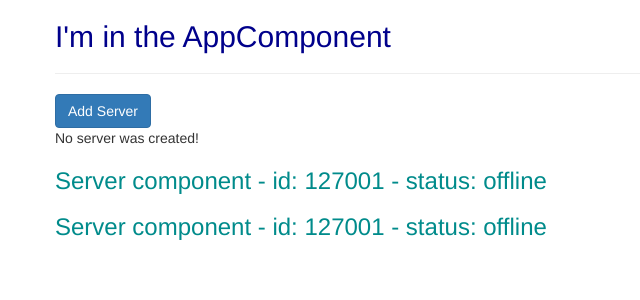
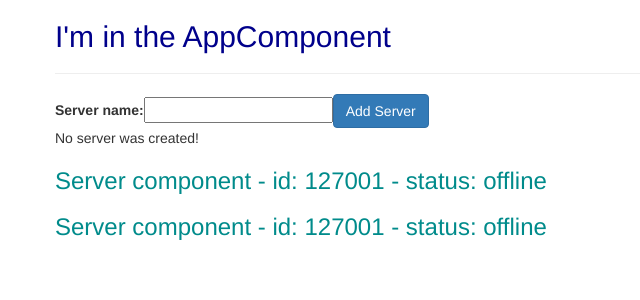
Before and after one commit to beebapcay/angular-learning-app, an Angular app: page / in a window 1280 px wide. Shown: the top 300 px of the page, without its empty margins (0-640 px from the left). Built offline with nearby package versions, Linux system fonts and the light colour scheme.

Commit message:
Pass data $event to event binding

```diff
--- a/src/app/servers/servers.component.html
+++ b/src/app/servers/servers.component.html
@@ -1,3 +1,6 @@
+<label>Server name: </label>
+<input type="text" (input)="onUpdateServerName($event)" />
+
 <button
   class="btn btn-primary"
   [disabled]="!allowNewServer"
--- a/src/app/servers/servers.component.ts
+++ b/src/app/servers/servers.component.ts
@@ -8,6 +8,7 @@ import { Component, OnInit } from '@angular/core';
 export class ServersComponent implements OnInit {
   allowNewServer: boolean = false;
   serverCreationStatus = 'No server was created!';
+  name: string = '';
 
   constructor() {
     setTimeout(() => {
@@ -23,5 +24,9 @@ export class ServersComponent implements OnInit {
     this.serverCreationStatus = 'Server was created!';
   }
 
+  onUpdateServerName(event: Event): void {
+    this.name = (<HTMLInputElement>event.target).value;
+  }
+
   ngOnInit(): void {}
 }
```
